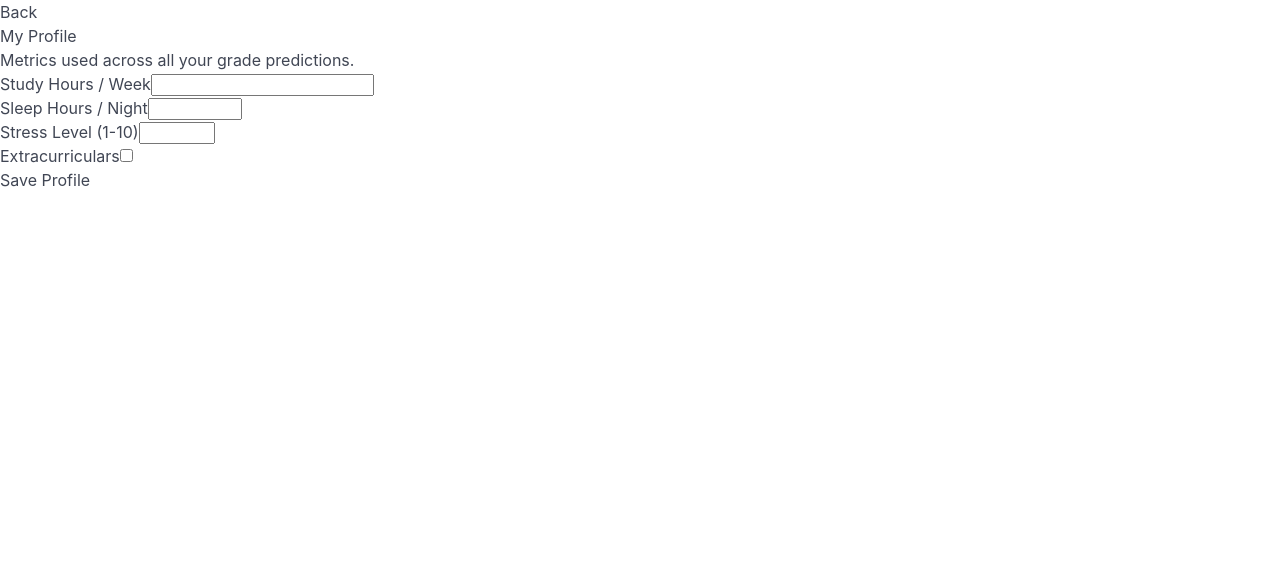
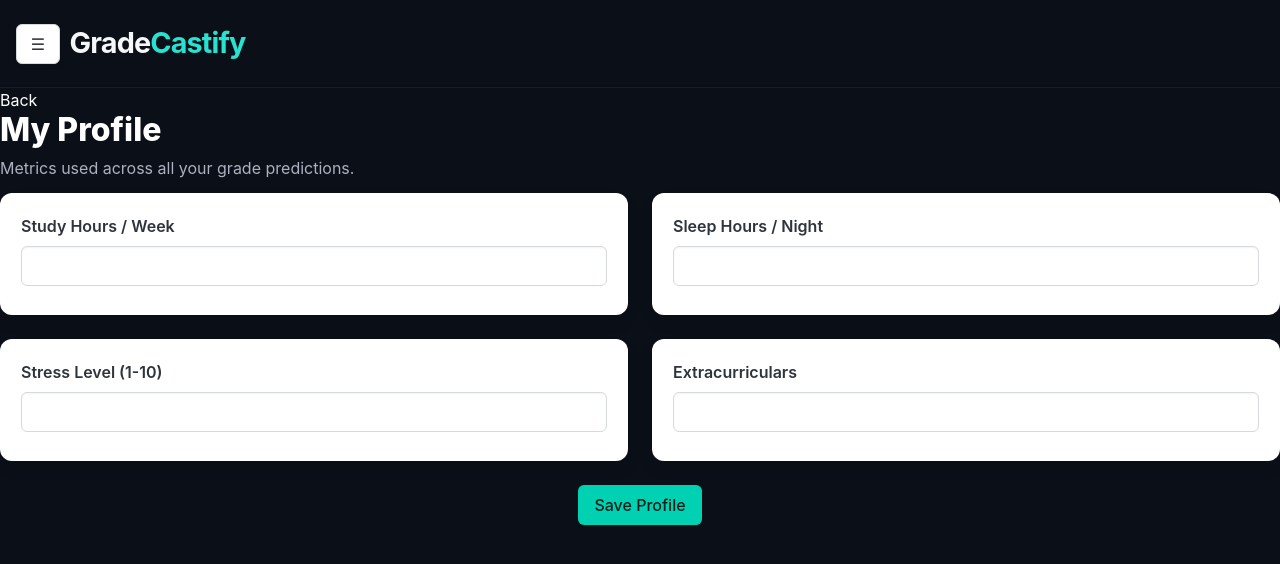
Before and after one commit to sumukh21-bit/GradeCastify, a Vue app in the folder App/: page /profile in a window 1280 px wide. Both pictures are taken after a click on the button "Demo account". Shown: the top 564 px of the page. Built offline with nearby package versions, Linux system fonts and the light colour scheme; no server answers.

Commit message:
Updated UI for My profile page

```diff
--- a/App/src/views/Profile.vue
+++ b/App/src/views/Profile.vue
@@ -64,38 +64,81 @@ const save = async () => {
 </script>
 
 <template>
-  <div>
+  <!-- Repreaded code -->
+  <div class="dashboard-page">
+     <header class="top-bar">
+      <div class="top-bar-inner">
+        <div class="top-left">
+          <button type="button" class="button menu-btn" @click="toggleSidebar">☰</button>
+
+          <div class="logo-text">
+            <span class="logo-main">Grade</span>
+            <span class="logo-accent">Castify</span>
+          </div>
+        </div>
+      </div>
+    </header>
+    <!-- Repreaded code -->
+
+    <div class="main-area">
+      <div class="main-warp">
         <button type="button" @click="router.push('/')">Back</button>
-    <h1>My Profile</h1>
-    <p>Metrics used across all your grade predictions.</p>
+        <section class="page-head">
+          <h1 class="title has-text-white mb-2">My Profile</h1>
+          <p class="has-text-grey-light">Metrics used across all your grade predictions.</p>
+        </section>
 
         <form @submit.prevent="save">
-      <div>
-        <label>Study Hours / Week</label>
-        <input type="number" min="0" v-model="studyHours" required />
+          <div class="columns is-variable is-3 top-cards">
+            <div class="column">
+              <div class="box info-card">
+                <div class="field">
+                  <label class="label">Study Hours / Week</label>
+                  <input class="input" type="number" min="0" v-model="studyHours" required />
+                </div>
+              </div>
             </div>
 
-      <div>
-        <label>Sleep Hours / Night</label>
-        <input type="number" min="0" max="24" step="0.5" v-model="sleepHours" required />
+            <div class="column">
+              <div class="box info-card">
+                <div class="field">
+                  <label class="label">Sleep Hours / Night</label>
+                  <input class="input" type="number" min="0" max="24" step="0.5" v-model="sleepHours" required />
+                </div>
+              </div>
+            </div>
           </div>
 
-      <div>
-        <label>Stress Level (1-10)</label>
-        <input type="number" min="1" max="10" v-model="stressLevel" required />
+          <div class="columns is-variable is-3 top-cards">
+            <div class="column">
+              <div class="box info-card">
+                <div class="field">
+                  <label class="label">Stress Level (1-10)</label>
+                  <input class="input" type="number" min="1" max="10" v-model="stressLevel" required />
+                </div>
+              </div>
             </div>
 
-      <div>
-        <label>Extracurriculars</label>
-        <input type="checkbox" v-model="hasExtracurriculars" />
+            <div class="column">
+              <div class="box info-card">
+                <div class="field">
+                  <label class="label">Extracurriculars</label>
+                  <input class="input" type="checkbox" v-model="hasExtracurriculars" />
+                </div>
+              </div>
+            </div>
           </div>
 
           <p v-if="error">{{ error }}</p>
           <p v-if="saved">Saved!</p>
 
-      <button type="submit" :disabled="loading">
+          <div class="buttons is-centered">
+            <button class="button is-primary" type="submit" :disabled="loading">
               {{ loading ? 'Saving...' : 'Save Profile' }}
             </button>
+          </div>
         </form>
       </div>
+    </div>
+  </div>
 </template>
```
Lines whose indentation alone changed are shown as unchanged.
